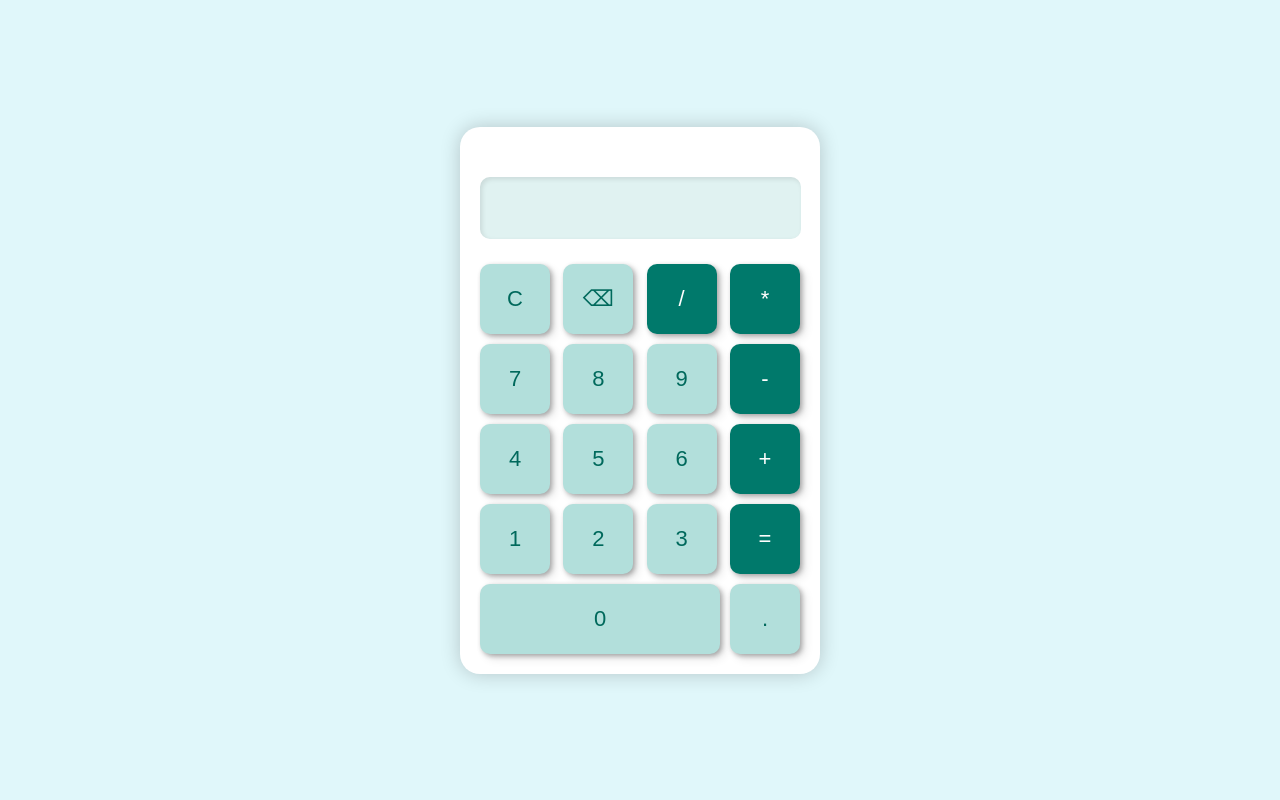
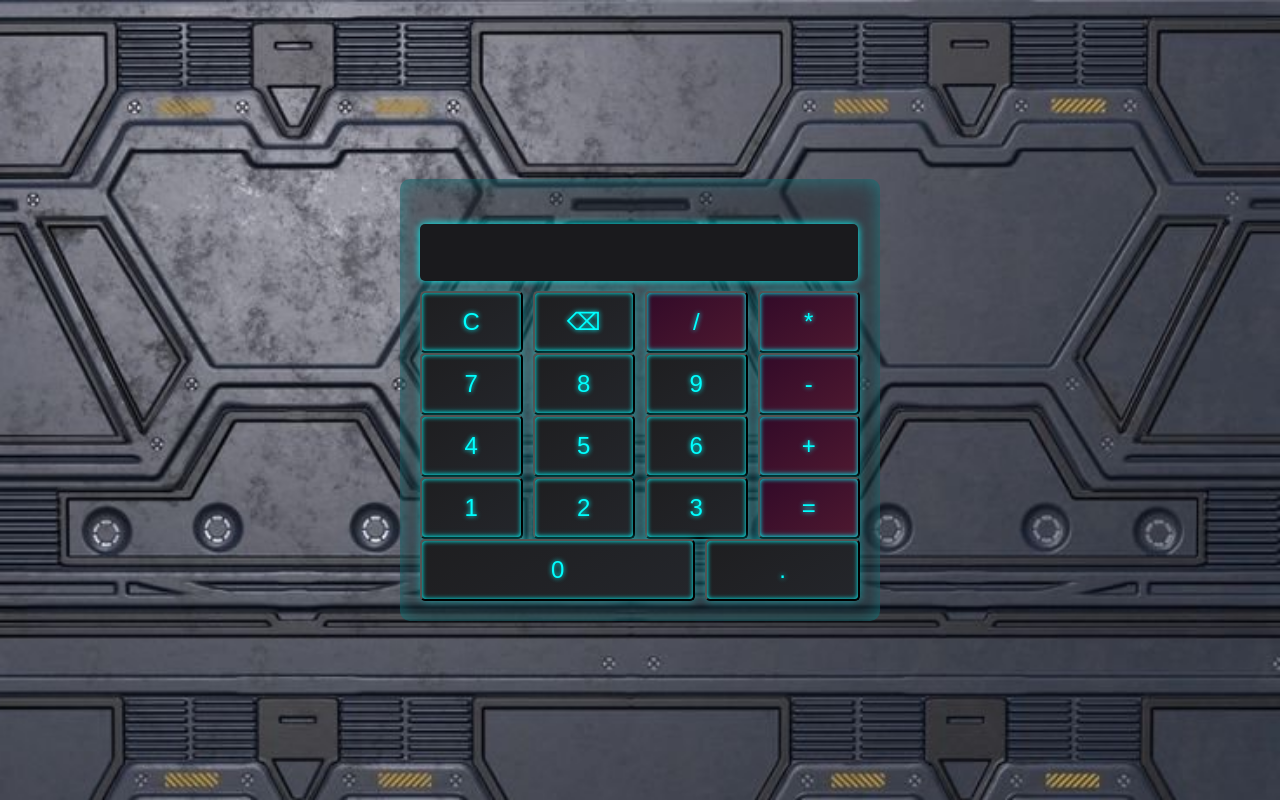
Before and after one commit to Morffo/Mirea_Calculator, a plain HTML site: page my_calc.html in a window 1280 px wide. Drawn offline with Linux system fonts and the light colour scheme.

Commit message:
cosmic-design-and-debugging

```diff
--- a/my_calc.html
+++ b/my_calc.html
@@ -3,7 +3,8 @@
 <head>
     <meta charset="UTF-8">
     <meta name="viewport" content="width=device-width, initial-scale=1.0">
-    <link rel="stylesheet" href="style.css">
+        <link rel="stylesheet" href="style.css">
+
 </head>
 <body>
     <div class="calculator">
@@ -31,15 +32,15 @@
             <button class="button" onclick="appendNumber(1)">1</button>
             <button class="button" onclick="appendNumber(2)">2</button>
             <button class="button" onclick="appendNumber(3)">3</button>
-
             <button class="button operation" onclick="calculateResult()">=</button>
         </div>
         <div class="button-row">
-            <button class="button-zero" onclick="appendNumber(0)">0</button>
+
+            <button class="button button-zero" onclick="appendNumber(0)">0</button>
             <button class="button" onclick="appendDot()">.</button>
         </div>
     </div>
+<script src="script.js"></script>
 
-<script src="script.js"></script>
 </body>
 </html>
--- a/script.js
+++ b/script.js
@@ -22,7 +22,7 @@ const screen = document.querySelector('.calculator-screen');
 
         function appendOperation(operation) {
             screen.value += " " + operation + " ";
-            historyDisplay.textContent = screen.value; // Обновляем строку истории операции
+            historyDisplay.textContent = screen.value;
             updateLocalStorage();
         }
 
@@ -34,8 +34,15 @@ const screen = document.querySelector('.calculator-screen');
         function calculateResult() {
             try {
                 const expression = screen.value;
-                const result = eval(expression.replace('×', '*').replace('÷', '/'));
-                historyDisplay.textContent = expression; // Показываем только операцию без результата
+                if (expression.includes('/ 0')) {
+                    throw new Error("Деление на 0");
+                }
+                let result = eval(expression.replace('×', '*').replace('÷', '/'));
+                if (!isFinite(result)) {
+                    throw new Error("Ошибка");
+                }
+                result = parseFloat(result.toPrecision(12)).toString(); // формируем число
+                historyDisplay.textContent = expression;
                 screen.value = result;
                 updateLocalStorage();
             } catch {
--- a/style.css
+++ b/style.css
@@ -1,84 +1,70 @@
 body {
-            font-family: 'Roboto', sans-serif;
-            background-color: #e0f7fa;
+            font-family: 'Orbitron', sans-serif;
+            background-image: url("texture.jpg");
+            background-size: cover;
             display: flex;
             justify-content: center;
             align-items: center;
             height: 100vh;
             margin: 0;
+            color: #00ffff;
+            overflow: hidden;
         }
         .calculator {
-            border-radius: 20px;
-            box-shadow: 0 0 20px rgba(0, 0, 0, 0.2);
-            width: 320px;
-            background-color: #ffffff;
+            border-radius: 10px;
             padding: 20px;
+            background: rgba(30, 39, 46, 0.5);
+            box-shadow: inset 0 0 20px rgba(0, 255, 255, 0.3);
         }
         .calculator-history {
-            width: 91%;
-            height: 25px;
+            width: 100%;
             text-align: right;
-            padding-right: 15px;
-            padding-left: 15px;
-            font-size: 16px;
+            padding: 10px;
+            font-size: 18px;
+            color: rgba(0, 255, 255, 0.5);
+            background: none;
+            border: none;
             margin-bottom: 5px;
-            color: #00796b;
-            opacity: 0.5;
-            overflow: hidden;
-            white-space: nowrap;
-            text-overflow: ellipsis;
         }
         .calculator-screen {
-            width: 91%;
-            height: 60px;
+            width: 95%;
+            text-align: right;
+            padding: 10px;
+            font-size: 32px;
+            background: #1a1a1d;
             border: none;
-            background-color: #e0f2f1;
-            text-align: right;
-            padding-right: 15px;
-            padding-left: 15px;
-            font-size: 24px;
-            border-radius: 10px;
-            margin-bottom: 15px;
-            box-shadow: inset 2px 2px 5px rgba(0, 0, 0, 0.1);
+            border-radius: 5px;
+            margin-bottom: 10px;
+            box-shadow: 0 0 8px #00ffff;
+            text-shadow: 0 0 5px #00ffff;
+            color: #00ffff;
         }
         .button-row {
             display: flex;
-            justify-content: space-between;
-            margin-top: 10px;
+            gap: 10px;
         }
         .button {
-            width: 70px;
-            height: 70px;
-            border: none;
-            background-color: #b2dfdb;
-            color: #00695c;
-            font-size: 22px;
-            border-radius: 10px;
+            flex: 1;
+            padding: 15px;
+            font-size: 24px;
+            border-radius: 5px;
+            background: linear-gradient(145deg, #1e1e20, #24262b);
+            color: #00ffff;
             cursor: pointer;
-            transition: all 0.3s;
-            box-shadow: 2px 2px 5px rgba(0, 0, 0, 0.3), 5px 5px 10px rgba(0, 0, 0, 0.1);
+            transition: background 0.3s, transform 0.3s;
+            box-shadow: 0 0 10px rgba(0, 255, 255, 0.5), inset 0 0 5px #00ffff;
+            text-shadow: 0 0 5px #00ffff;
         }
-        .button:active {
-            background-color: #80cbc4;
-            box-shadow: inset 2px 2px 5px rgba(0, 0, 0, 0.2);
-            transform: translateY(4px);
+        .button-zero {
+            flex: 2;
+        }
+        .button:hover {
+            background: linear-gradient(145deg, #24262b, #1e1e20);
+            transform: translateY(-3px);
         }
         .button.operation {
-            background-color: #00796b;
-            color: #ffffff;
+            background: linear-gradient(145deg, #320a28, #4e1930);
         }
-        .button.operation:active {
-            background-color: #004d40;
+        .button.operation:hover {
+            background: linear-gradient(145deg, #4e1930, #320a28);
         }
-        .button-zero {
-            width: 240px;
-            height: 70px;
-            border: none;
-            background-color: #b2dfdb;
-            color: #00695c;
-            font-size: 22px;
-            border-radius: 10px;
-            cursor: pointer;
-            transition: all 0.3s;
-            box-shadow: 2px 2px 5px rgba(0, 0, 0, 0.3), 5px 5px 10px rgba(0, 0, 0, 0.1);
-        }
```
Also changed, not shown: texture.jpg (added).
